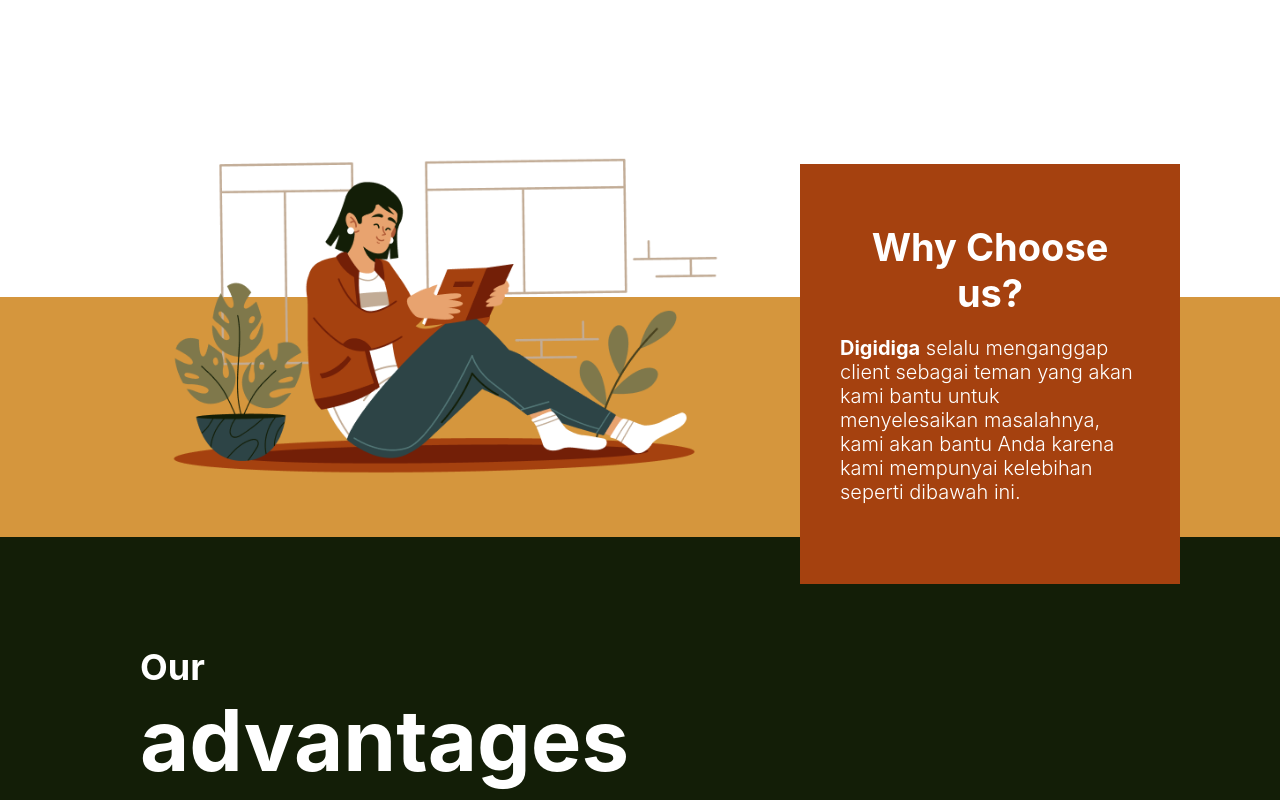
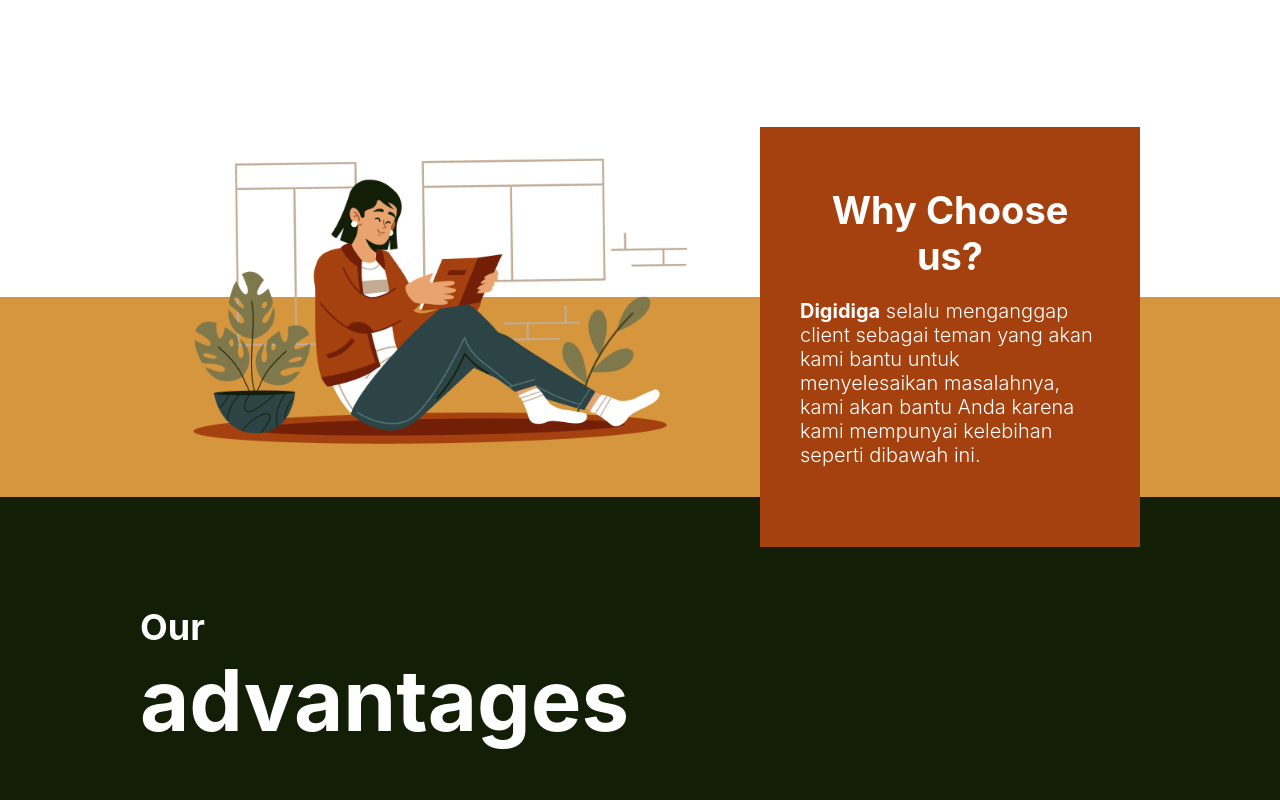
Before and after one commit to fernandakagami/digidiga, a JavaScript app: page / in a window 1280 px wide. Shown: the part 2020-2820 px from the top of the page. Built offline with nearby package versions, Linux system fonts and the light colour scheme; the HTML template or start-up script is replaced by a standard one.

Commit message:
update section choose us

```diff
--- a/src/components/SectionChooseUs/SectionChooseUs.css
+++ b/src/components/SectionChooseUs/SectionChooseUs.css
@@ -1,25 +1,30 @@
 .Section-Choose-Us {
     background-color: #D5963D;
+    height: 200px;
+}
+
+.Section-Choose-Us-Container {
+    width: 1000px;
+    margin: 0 auto;
     position: relative;
-    height: 240px;
 }
 
 .Section-Choose-Us-Image {
     position: absolute;
     top: -140px;
-    left: 170px;
-    width: 550px;
+    left: 50px;
+    width: 500px;
 }
 
 .Section-Choose-Us-Text {
+    position: absolute;
     width: 300px;
-    float: right;
     background-color: #A5410F;
     padding: 60px 40px;
     color: white;
     position: absolute;
-    top: -133px;
-    left: 800px;
+    top: -170px;
+    right: 0;
 }
 
 .Section-Choose-Us h5 {
--- a/src/components/SectionChooseUs/index.js
+++ b/src/components/SectionChooseUs/index.js
@@ -3,13 +3,15 @@ import girl from '../../images/girl.png'
 
 function SectionChooseUs() {
     return (
-        <div className='Section-Choose-Us'>
-            <img src={girl} alt='girl' className='Section-Choose-Us-Image'></img>
-            <div className='Section-Choose-Us-Text'>
-                <h5>Why Choose us?</h5>
-                <p><strong>Digidiga</strong> selalu menganggap client sebagai teman yang akan kami bantu untuk menyelesaikan masalahnya, kami akan bantu Anda karena kami mempunyai kelebihan seperti dibawah ini.</p>
+        <section className='Section-Choose-Us'>
+            <div className='Section-Choose-Us-Container'>
+                <img src={girl} alt='girl' className='Section-Choose-Us-Image'></img>
+                <div className='Section-Choose-Us-Text'>
+                    <h5>Why Choose us?</h5>
+                    <p><strong>Digidiga</strong> selalu menganggap client sebagai teman yang akan kami bantu untuk menyelesaikan masalahnya, kami akan bantu Anda karena kami mempunyai kelebihan seperti dibawah ini.</p>
+                </div>
             </div>
-        </div>
+        </section>
 
     )
 }
```
